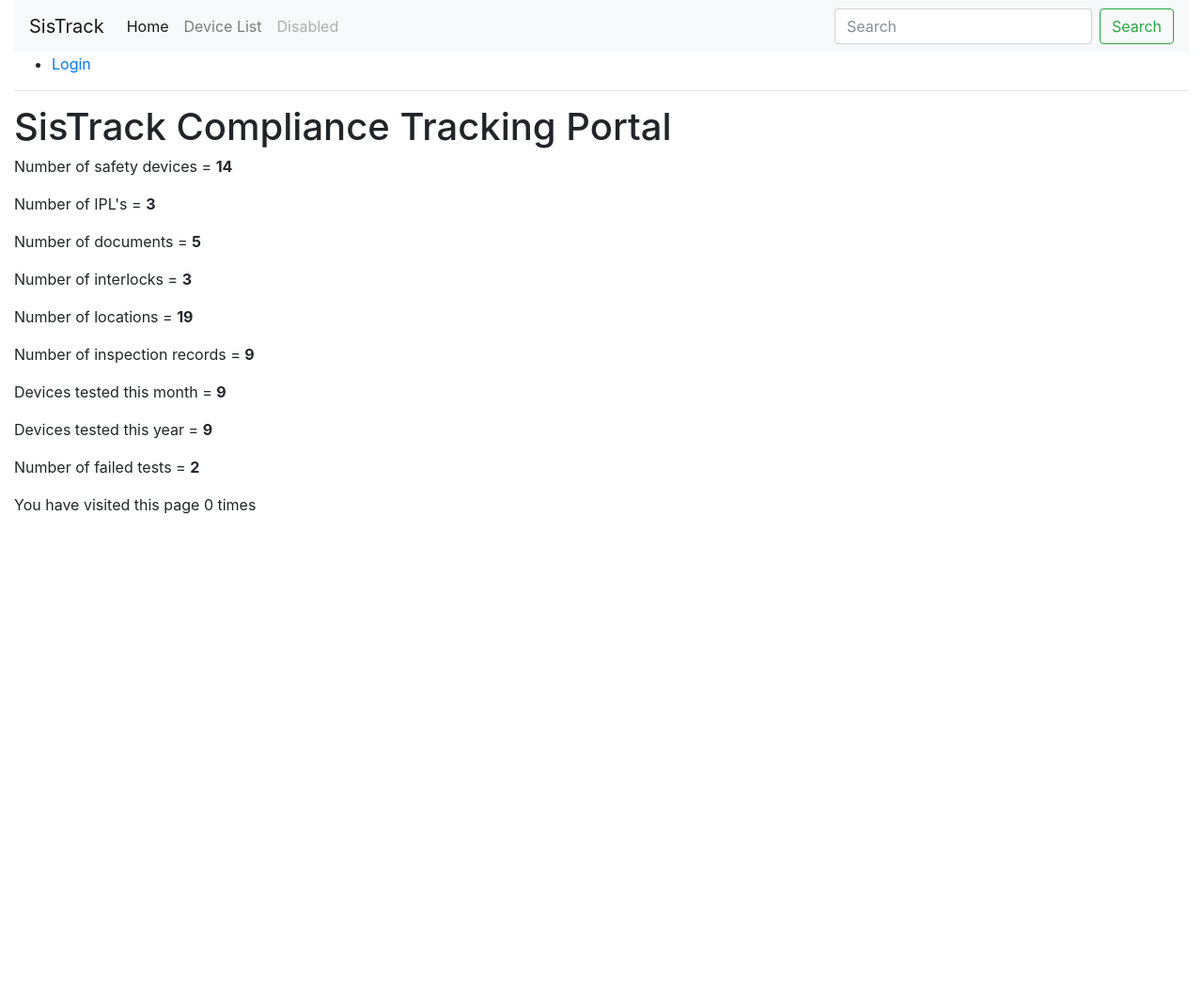
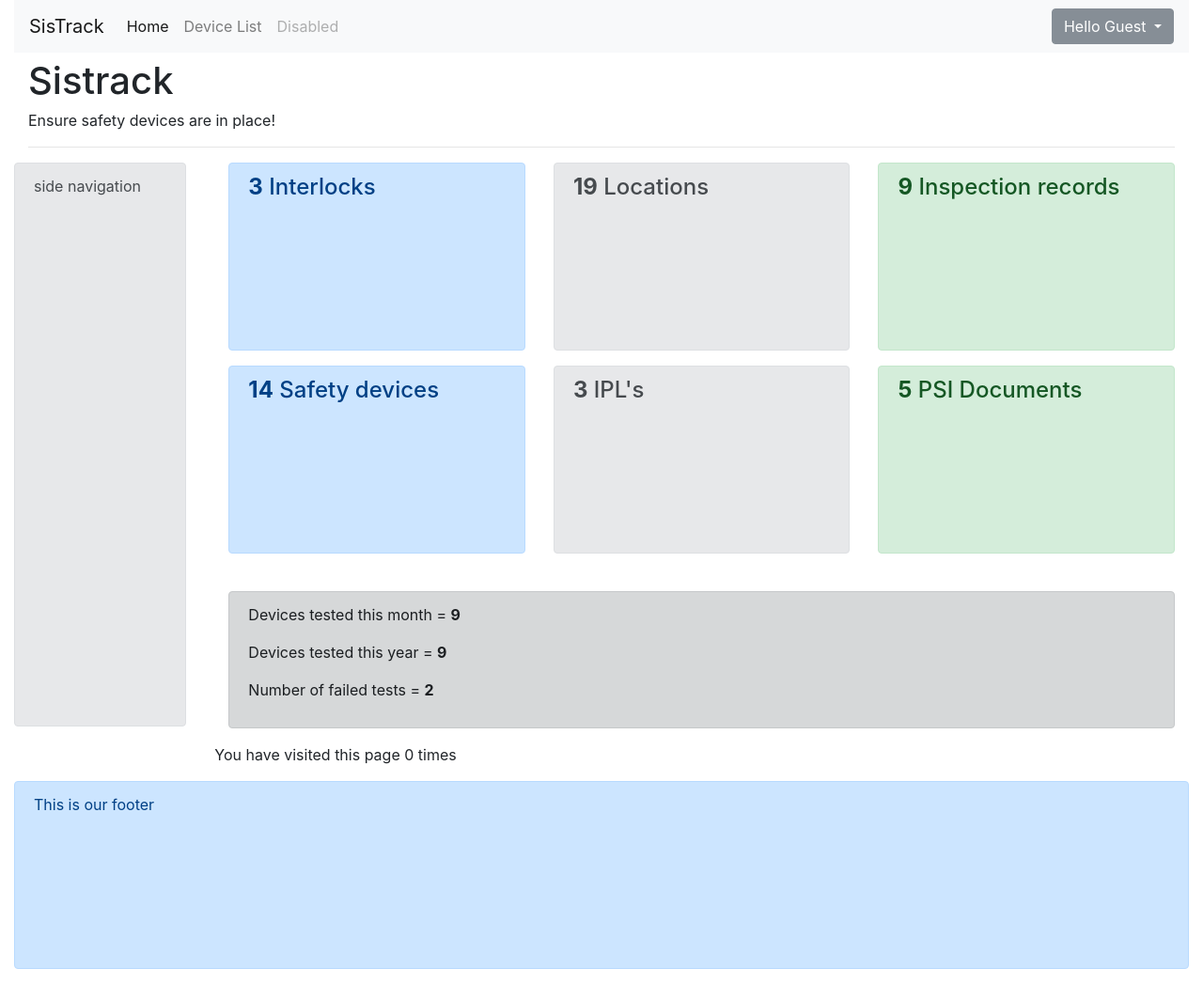
Before and after one commit to sistrackadmin/sistrack-repo, a Django app: page /inspections/ in a window 1280 px wide. Shown: the whole page at 94% size. Before the commit the page ends 547 px from the top, so only its background shows below. Run offline with Django 3.2, Linux system fonts and the light colour scheme; data comes from the database, SQL or seed files in the repository; some libraries are stand-ins or nearby versions.

Commit message:
Add files via upload
Updated index.html and base_generic.html.

```diff
--- a/sistrack/inspections/templates/base_generic.html
+++ b/sistrack/inspections/templates/base_generic.html
@@ -30,26 +30,42 @@
               <a class="nav-link disabled" href="#">Disabled</a>
             </li>
           </ul>
-        <form class="form-inline my-2 my-lg-0">
-          <input class="form-control mr-sm-2" type="text" placeholder="Search" aria-label="Search">
-          <button class="btn btn-outline-success my-2 my-sm-0" type="submit">Search</button>
-        </form>
+          <div class="dropdown">
+            <button class="btn btn-secondary dropdown-toggle" type="button" id="dropdownMenuButton" data-toggle="dropdown" aria-haspopup="true" aria-expanded="false">
+            {% if user.is_authenticated %}{{ user.get_username }}{% else %}Hello Guest
+            {% endif %}
+            </button>
+
+            <div class="dropdown-menu" aria-labelledby="dropdownMenuButton">
+            {% if user.is_authenticated %}
+              <a class="dropdown-item" href="{% url 'my-tests' %}"> My Tests</a>
+              {% if perms.inspections.can_mark_approved %}
+              <a class="dropdown-item" href="{% url 'all-tests' %}"> All Tests</a>
+              {% endif %}
+              <div class="dropdown-divider"></div>
+              <a class="dropdown-item" href="{% url 'logout'%}?next={{request.path}}">Logout</a>
+              {% else %}
+              <a class="dropdown-item" href="{% url 'login'%}?next={{request.path}}">Login</a>
+              <a class="dropdown-item" href="{% url 'login'%}?next={{request.path}}">Register</a>
+             {% endif %}
+             </div>
+          </div>
         </div>
       </nav>
-    <ul>
-      {% if user.is_authenticated %}
-       <li>User: {{ user.get_username }}</li>
-       <li><a href="{% url 'logout'%}?next={{request.path}}">Logout</a></li>
-       <li><a href="{% url 'my-tests' %}"> My Tests</a></li>
-          {% if perms.inspections.can_mark_approved %}
-          <li><a href="{% url 'all-tests' %}"> All Tests</a></li>
-          {% endif %}
-     {% else %}
-       <li><a href="{% url 'login'%}?next={{request.path}}">Login</a></li>
 
-   {% endif %}
- </ul><hr>
+      <div class="col mt-2">
+        <h1>Sistrack</h1> Ensure safety devices are in place!<hr>
+      </div>
 
+      <div class="row">
+
+        <div class="col-2">
+          {% block sidebar %}<div class="alert alert-secondary" role="alert" style="min-height:600px;">
+          <p>side navigation</p>
+          </div>{% endblock %}
+        </div>
+
+        <div class="col-10">
 
         {% block content %}{% endblock %}
 
@@ -70,6 +86,18 @@
             </div>
             {% endif %}
           {% endblock %}
+        </div>
+
+
+      </div>
+
+      <div class="row">
+        <div class="col">
+          <div class="alert alert-primary" role="alert" style="min-height:200px;">
+          <p>This is our footer</p>
+          </div>
+        </div>
+      </div>
 
       <!-- Optional JavaScript -->
       <!-- jQuery first, then Popper.js, then Bootstrap JS -->
--- a/sistrack/inspections/templates/index.html
+++ b/sistrack/inspections/templates/index.html
@@ -1,18 +1,49 @@
 {% extends "base_generic.html" %}
 
 {% block content %}
-<h1>SisTrack Compliance Tracking Portal</h1>
+<div class="container-fluid">
 
-<p>Number of safety devices = <strong>{{ devcount }}</strong></p>
-<p>Number of IPL's = <strong>{{ ipl_count }}</strong></p>
-<p>Number of documents = <strong>{{ doc_count }}</strong></p>
-<p>Number of interlocks = <strong>{{ interlock_count }}</strong></p>
-<p>Number of locations = <strong>{{ location_count }}</strong></p>
-<p>Number of inspection records = <strong>{{ test_count }}</strong></p>
-<p>Devices tested this month = <strong>{{ testedthismonth }}</strong></p>
-<p>Devices tested this year = <strong>{{ testedthisyear }}</strong></p>
-<p>Number of failed tests = <strong>{{ failedcount }}</strong></p>
-
+  <div class="row">
+    <div class="col-4">
+      <div class="alert alert-primary" role="alert" style="min-height:200px;">
+        <h4><strong>{{ interlock_count }}</strong>  Interlocks</h4>
+      </div>
+    </div>
+    <div class="col-4">
+      <div class="alert alert-secondary" role="alert" style="min-height:200px;">
+        <h4><strong>{{ location_count }}</strong>  Locations</h4>
+      </div>
+    </div>
+    <div class="col-4">
+      <div class="alert alert-success" role="alert" style="min-height:200px;">
+        <h4><strong>{{ test_count }}</strong>  Inspection records</h4>
+      </div>
+    </div>
+  </div>
+  <div class="row">
+    <div class="col-4">
+      <div class="alert alert-primary" role="alert" style="min-height:200px;">
+        <h4><strong>{{ devcount }}</strong>  Safety devices</h4>
+      </div>
+    </div>
+    <div class="col-4">
+      <div class="alert alert-secondary" role="alert" style="min-height:200px;">
+        <h4><strong>{{ ipl_count }}</strong>  IPL's</h4>
+      </div>
+    </div>
+    <div class="col-4">
+      <div class="alert alert-success" role="alert" style="min-height:200px;">
+        <h4><strong>{{ doc_count }}</strong>  PSI Documents</h4>
+      </div>
+      <br>
+    </div><hr>
+  </div>
+  <div class="alert alert-dark" role="alert">
+    <p>Devices tested this month = <strong>{{ testedthismonth }}</strong></p>
+    <p>Devices tested this year = <strong>{{ testedthisyear }}</strong></p>
+    <p>Number of failed tests = <strong>{{ failedcount }}</strong></p>
+  </div>
+</div>
 
 <p>You have visited this page {{ num_visits }} {% if num_visits == 1 %} time {% else %} times {% endif %}</p>
 {% endblock %}
```
Lines whose indentation alone changed are shown as unchanged.
